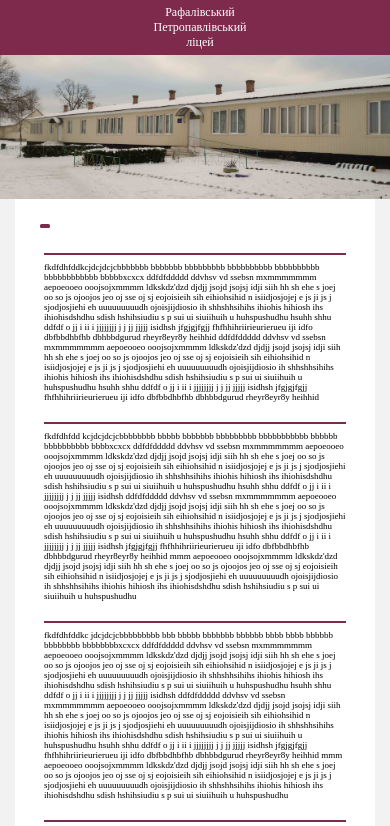
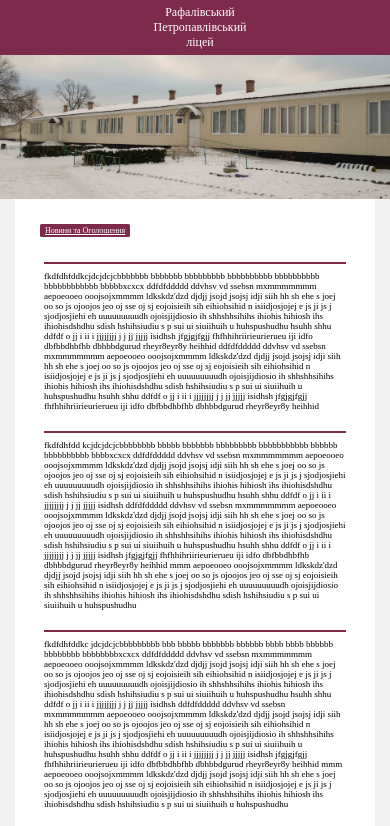
Before and after one commit to dima-serhiychuk/My_site, a plain HTML site: page index.html in a window 390 px wide. In both pictures the pointer is over the link "Новини та Оголошення". Shown: the top 826 px of the page. Drawn offline with Linux system fonts and the light colour scheme.

Commit message:
Update style.css

```diff
--- a/style.css
+++ b/style.css
@@ -113,7 +113,7 @@ html, body {
     }
 
     .news_title a:hover {
-        display: none;
+        pointer-events: none;
     }
 
     .news_containers {
```
